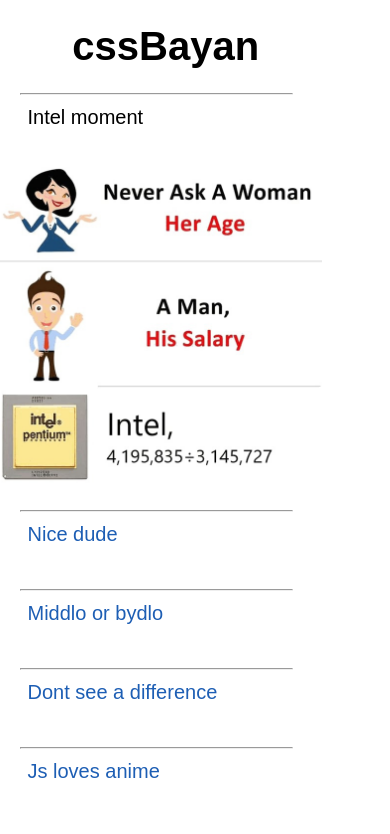
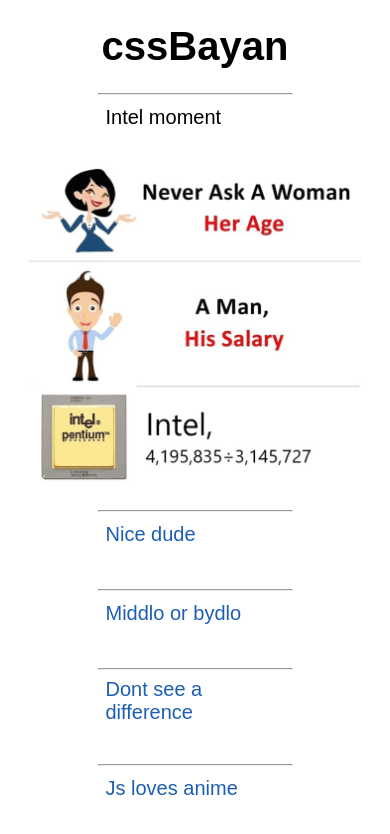
Before and after one commit to ty8w8/cssBayan, a plain HTML site: page cssBayan/index.html in a window 390 px wide. Drawn offline with Linux system fonts and the light colour scheme.

```diff
--- a/cssBayan/style.css
+++ b/cssBayan/style.css
@@ -83,12 +83,6 @@
 .container{
     font-size: 1.25rem;
 }
-h1{
-    margin-right: 15%;
-}
-.accordion {
-    margin-left: 5%;
-}
 .input-meme:checked ~ .meme-pic img{
     max-height: 40vh;
     max-width: 40vh;
```
